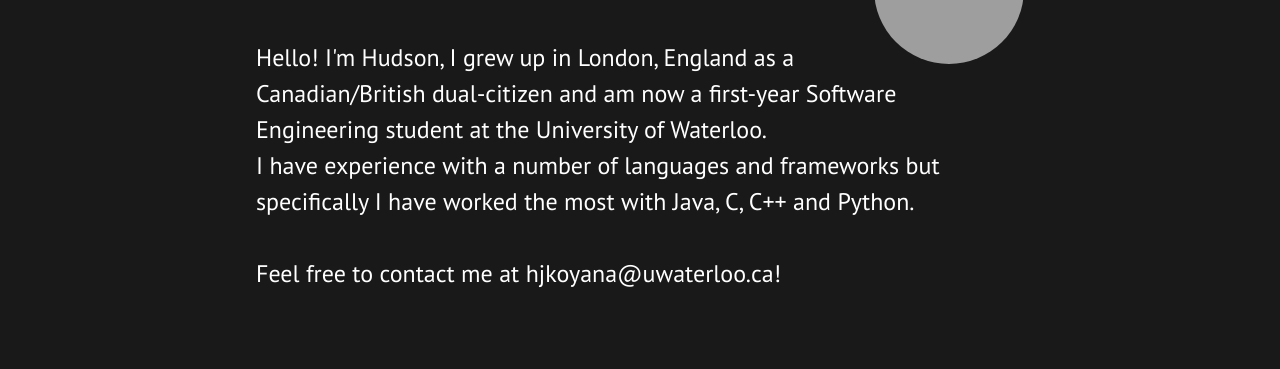
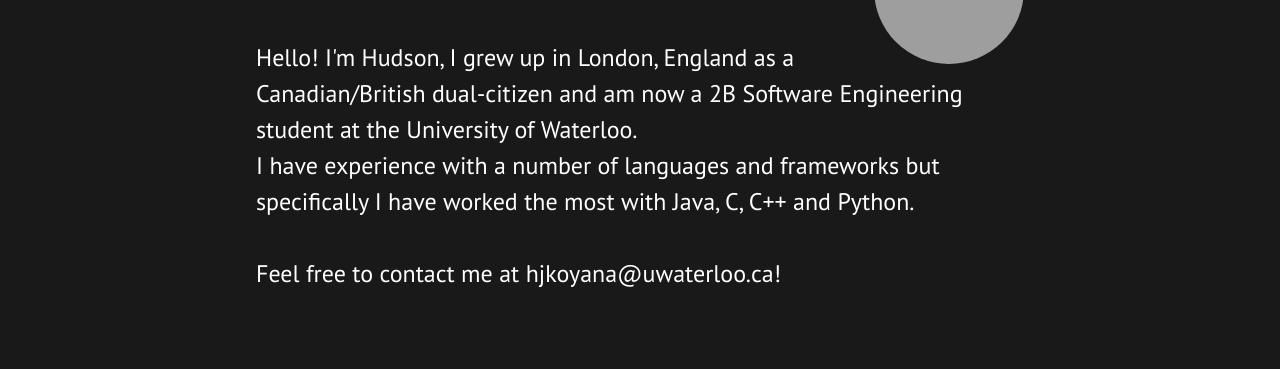
Before and after one commit to hudsonkoyanagi/hudsonkoyanagi.github.io, a plain HTML site: page index.html in a window 1280 px wide. Shown: the part 166-535 px from the top of the page. Drawn offline with Linux system fonts and the light colour scheme; grey boxes are pictures that could not be loaded.

Commit message:
Update index.html

```diff
--- a/index.html
+++ b/index.html
@@ -32,7 +32,7 @@
         <div>
             <h1 id="aboutMeHead">About Me</h1>
             <p id="aboutMeText">
-                Hello! I'm Hudson, I grew up in London, England as a Canadian/British dual-citizen and am now a first-year Software Engineering student at the University of Waterloo.
+                Hello! I'm Hudson, I grew up in London, England as a Canadian/British dual-citizen and am now a 2B Software Engineering student at the University of Waterloo.
                 <br>
                 I have experience with a number of languages and frameworks but specifically I have worked the most with Java, C, C++ and Python.
                 <br><br>
```
